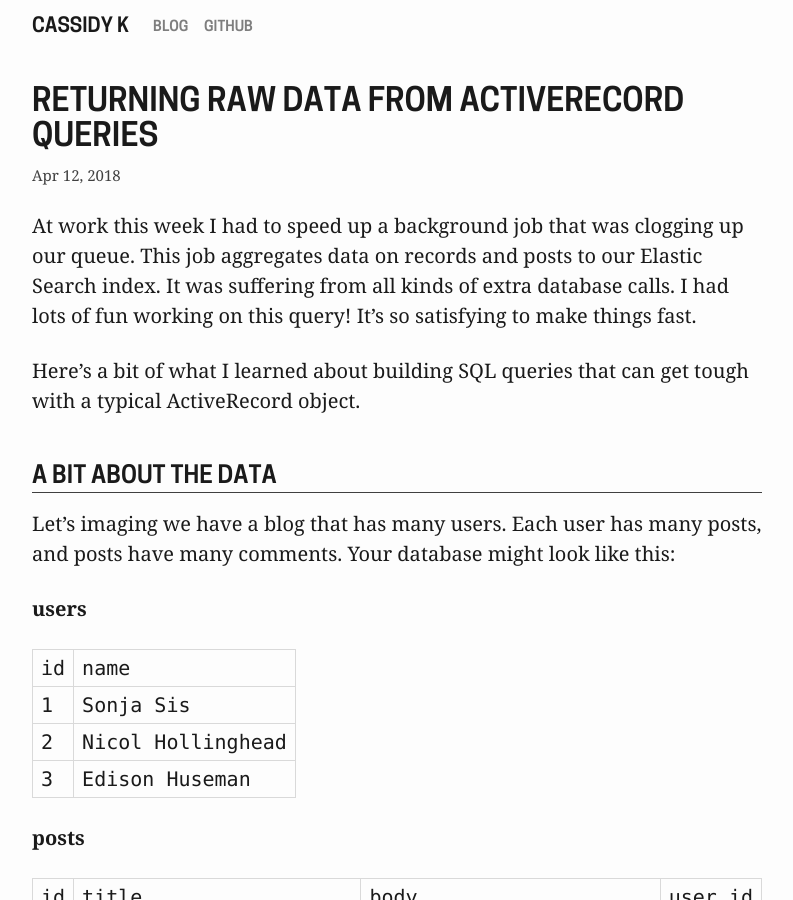
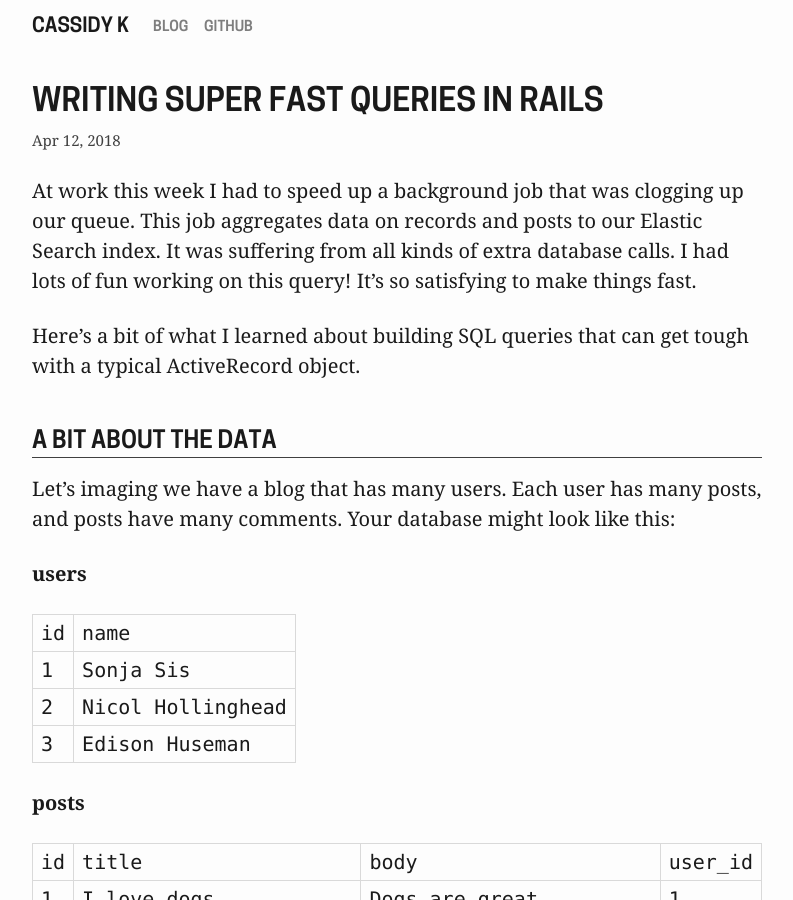
Before and after one commit to ScottKbka/scottkbka.github.io, a Jekyll site: the page built from _posts/2018-04-12-return-raw-data-from-active-record.md, in a window 1280 px wide and 900 px high. Shown: the whole window, without its empty margins (243-1036 px from the left). Built offline with Jekyll 4.4.1, drawn with Linux system fonts in a browser that asks for light colours.

Commit message:
much better title

```diff
--- a/_posts/2018-04-12-return-raw-data-from-active-record.md
+++ b/_posts/2018-04-12-return-raw-data-from-active-record.md
@@ -1,6 +1,6 @@
 ---
 layout: post
-title:  "Returning Raw Data from ActiveRecord Queries"
+title:  "Writing Super Fast Queries in Rails"
 date:   2018-04-12
 ---
 At work this week I had to speed up a background job that was clogging up our queue. This job aggregates data on records and posts to our Elastic Search index. It was suffering from all kinds of extra database calls. I had lots of fun working on this query! It’s so satisfying to make things fast.
```
